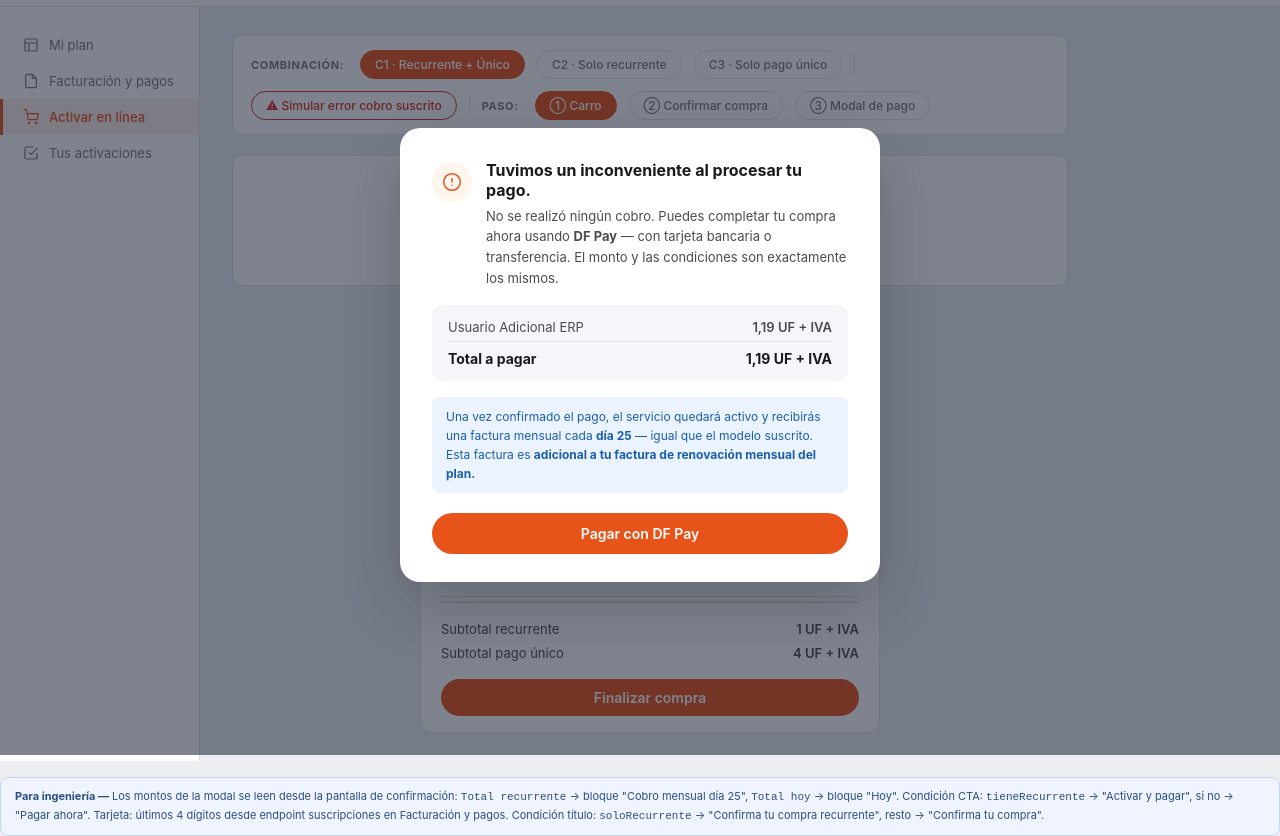
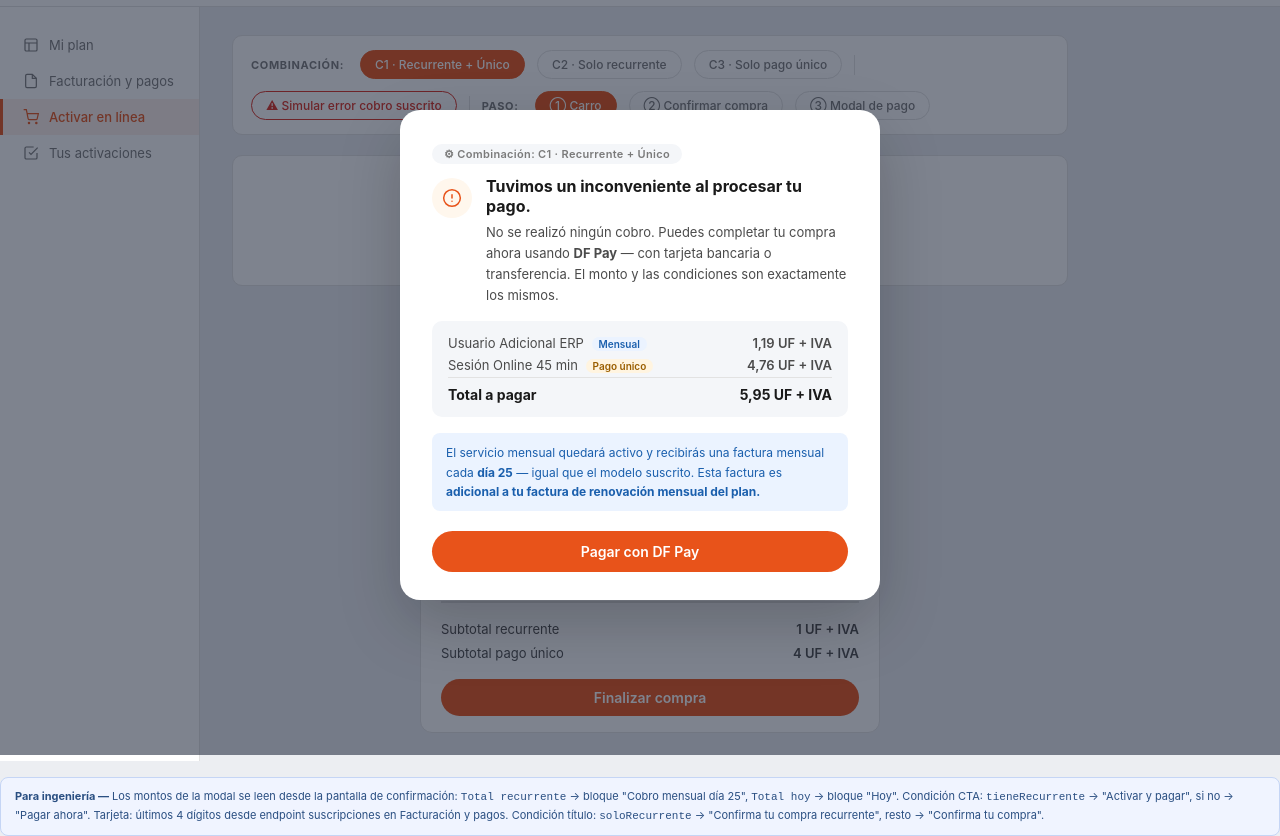
Before and after one commit to carlosmigliardiz-star/defontana-tienda-ux, a plain HTML site: page index.html in a window 1280 px wide. Both pictures are taken after a click on the button "⚠ Simular error cobro suscrito". Shown: the part 45-881 px from the top of the page. Drawn offline with Linux system fonts and the light colour scheme.

Commit message:
Update index.html

```diff
--- a/index.html
+++ b/index.html
@@ -600,6 +600,36 @@
 
 
   function showError() {
+    var combo = currentCombo;
+    var items = '';
+    var total = '';
+    var nota = '';
+
+    if (combo === 'c1') {
+      items = '<div style="display:flex;justify-content:space-between;font-size:13px;color:#4B4B4B;margin-bottom:6px;"><span>Usuario Adicional ERP <span style="font-size:10px;font-weight:600;background:#EBF3FF;color:#1A5FAD;padding:1px 7px;border-radius:8px;margin-left:4px;">Mensual</span></span><span style="font-weight:600;">1,19 UF + IVA</span></div>' +
+              '<div style="display:flex;justify-content:space-between;font-size:13px;color:#4B4B4B;"><span>Sesión Online 45 min <span style="font-size:10px;font-weight:600;background:#FFF4E0;color:#9A5E00;padding:1px 7px;border-radius:8px;margin-left:4px;">Pago único</span></span><span style="font-weight:600;">4,76 UF + IVA</span></div>';
+      total = '5,95 UF + IVA';
+      nota = 'El servicio mensual quedará activo y recibirás una factura mensual cada <strong>día 25</strong> — igual que el modelo suscrito. Esta factura es <strong>adicional a tu factura de renovación mensual del plan.</strong>';
+    } else if (combo === 'c2') {
+      items = '<div style="display:flex;justify-content:space-between;font-size:13px;color:#4B4B4B;"><span>Usuario Adicional ERP <span style="font-size:10px;font-weight:600;background:#EBF3FF;color:#1A5FAD;padding:1px 7px;border-radius:8px;margin-left:4px;">Mensual</span></span><span style="font-weight:600;">1,19 UF + IVA</span></div>';
+      total = '1,19 UF + IVA';
+      nota = 'El servicio quedará activo y recibirás una factura mensual cada <strong>día 25</strong> — igual que el modelo suscrito. Esta factura es <strong>adicional a tu factura de renovación mensual del plan.</strong>';
+    } else {
+      items = '<div style="display:flex;justify-content:space-between;font-size:13px;color:#4B4B4B;"><span>Sesión Online 45 min <span style="font-size:10px;font-weight:600;background:#FFF4E0;color:#9A5E00;padding:1px 7px;border-radius:8px;margin-left:4px;">Pago único</span></span><span style="font-weight:600;">4,76 UF + IVA</span></div>';
+      total = '4,76 UF + IVA';
+      nota = 'Una vez confirmado el pago, el servicio quedará activo y recibirás la factura de inmediato a tu correo.';
+    }
+
+    document.getElementById('error-items').innerHTML = items;
+    document.getElementById('error-total').innerHTML = total;
+    document.getElementById('error-nota').innerHTML = nota;
+
+    // Update dfpay modal total too
+    document.getElementById('dfpay-total').innerHTML = total;
+
+    var labels = {'c1':'C1 · Recurrente + Único', 'c2':'C2 · Solo recurrente', 'c3':'C3 · Solo pago único'};
+    document.getElementById('error-combo-label').innerHTML = '⚙ Combinación: ' + labels[combo];
+
     document.getElementById('error-overlay').style.display = 'flex';
   }
   function closeError() {
@@ -738,6 +768,9 @@
 <div id="error-overlay" style="display:none; position:fixed; inset:0; background:rgba(20,30,50,0.55); z-index:998; align-items:center; justify-content:center;">
   <div style="background:#fff; border-radius:20px; width:480px; max-width:95vw; padding:32px 32px 28px; box-shadow:0 24px 64px rgba(0,0,0,0.2);">
 
+    <!-- Etiqueta combinación activa -->
+    <div id="error-combo-label" style="display:inline-flex; align-items:center; background:#F4F6F9; border-radius:20px; padding:3px 12px; font-size:11px; font-weight:600; color:#7A7A7A; margin-bottom:12px; letter-spacing:0.03em;"></div>
+
     <!-- Título -->
     <div style="display:flex; align-items:flex-start; gap:14px; margin-bottom:16px;">
       <div style="width:40px; height:40px; border-radius:50%; background:#FFF7ED; display:flex; align-items:center; justify-content:center; flex-shrink:0; margin-top:2px;">
@@ -749,20 +782,17 @@
       </div>
     </div>
 
-    <!-- Detalle del cobro -->
+    <!-- Detalle del cobro — dinámico según combinación -->
     <div style="background:#F4F6F9; border-radius:10px; padding:14px 16px; margin-bottom:16px;">
-      <div style="display:flex; justify-content:space-between; font-size:13px; color:#4B4B4B; margin-bottom:6px;">
-        <span>Usuario Adicional ERP</span>
-        <span style="font-weight:600;">1,19 UF + IVA</span>
-      </div>
+      <div id="error-items"></div>
       <div style="border-top:1px solid #E2E2E2; padding-top:8px; margin-top:4px; display:flex; justify-content:space-between; font-size:14px; font-weight:700; color:#1A1A1A;">
         <span>Total a pagar</span>
-        <span>1,19 UF + IVA</span>
+        <span id="error-total">1,19 UF + IVA</span>
       </div>
     </div>
 
-    <!-- Nota factura mensual -->
-    <div style="background:#EBF3FF; border-radius:8px; padding:10px 14px; font-size:12px; color:#1A5FAD; line-height:1.6; margin-bottom:20px;">
+    <!-- Nota factura mensual — dinámica -->
+    <div style="background:#EBF3FF; border-radius:8px; padding:10px 14px; font-size:12px; color:#1A5FAD; line-height:1.6; margin-bottom:20px;" id="error-nota">
       Una vez confirmado el pago, el servicio quedará activo y recibirás una factura mensual cada <strong>día 25</strong> — igual que el modelo suscrito. Esta factura es <strong>adicional a tu factura de renovación mensual del plan.</strong>
     </div>
 
@@ -815,7 +845,7 @@
     <div style="border-top:1px solid #E2E2E2; padding-top:14px; margin-bottom:20px;">
       <div style="display:flex; justify-content:space-between; font-size:12px; color:#7A7A7A; margin-bottom:4px;"><span>Descuento</span><span>0</span></div>
       <div style="display:flex; justify-content:space-between; font-size:12px; color:#7A7A7A; margin-bottom:4px;"><span>Subtotal</span><span>1 UF</span></div>
-      <div style="display:flex; justify-content:space-between; font-size:15px; font-weight:700; color:#1A1A1A; margin-top:6px;"><span>Total a pagar</span><span>1,19 UF <span style="font-size:11px; font-weight:400; color:#7A7A7A;">(+ IVA)</span></span></div>
+      <div style="display:flex; justify-content:space-between; font-size:15px; font-weight:700; color:#1A1A1A; margin-top:6px;"><span>Total a pagar</span><span id="dfpay-total">1,19 UF + IVA</span></div>
     </div>
 
     <div style="display:flex; justify-content:flex-end; gap:12px;">
```
